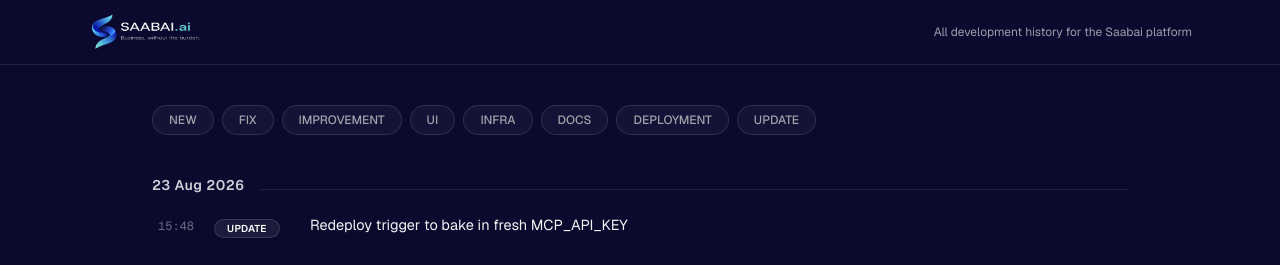
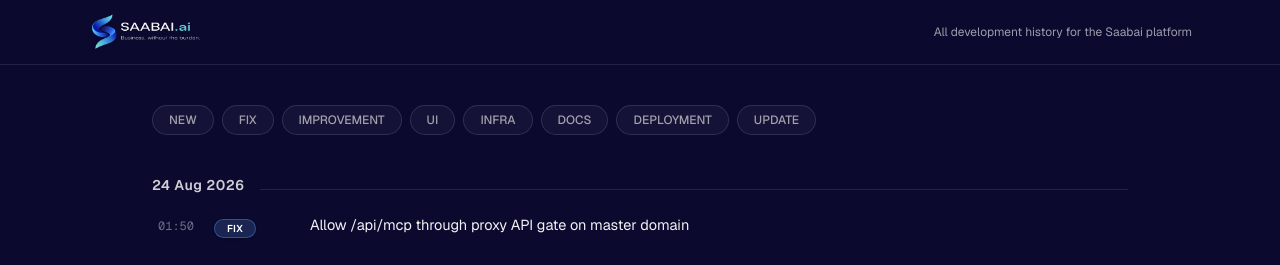
Before and after one commit to sg-satoshi/saabai-site, a Next.js app: page /saabai-changelog in a window 1280 px wide. Shown: the top 265 px of the page. Built offline with nearby package versions, Linux system fonts and the light colour scheme; no server answers.

Commit message:
docs: MCP gateway deployment & operations notes (proxy gate lesson)

```diff
--- a/app/rex-changelog/ChangelogClient.tsx
+++ b/app/rex-changelog/ChangelogClient.tsx
@@ -29,6 +29,12 @@ const TAG_STYLES: Record<Tag, { bg: string; text: string; border: string }> = {
 };
 
 const CHANGELOG: Day[] = [
+  {
+    date: "24 Aug 2026",
+    entries: [
+      { time: "01:50", tag: "FIX", title: "Allow /api/mcp through proxy API gate on master domain" }
+    ],
+  },
   {
     date: "23 Aug 2026",
     entries: [
--- a/app/saabai-changelog/SaabaiChangelogClient.tsx
+++ b/app/saabai-changelog/SaabaiChangelogClient.tsx
@@ -27,6 +27,12 @@ const TAG_STYLES: Record<Tag, { bg: string; text: string; border: string }> = {
 };
 
 const CHANGELOG: Day[] = [
+  {
+    date: "24 Aug 2026",
+    entries: [
+      { time: "01:50", tag: "FIX", title: "Allow /api/mcp through proxy API gate on master domain" }
+    ],
+  },
   {
     date: "23 Aug 2026",
     entries: [
```
Also changed, not shown: 1 other file (tests, documents, lock files or other folders).
